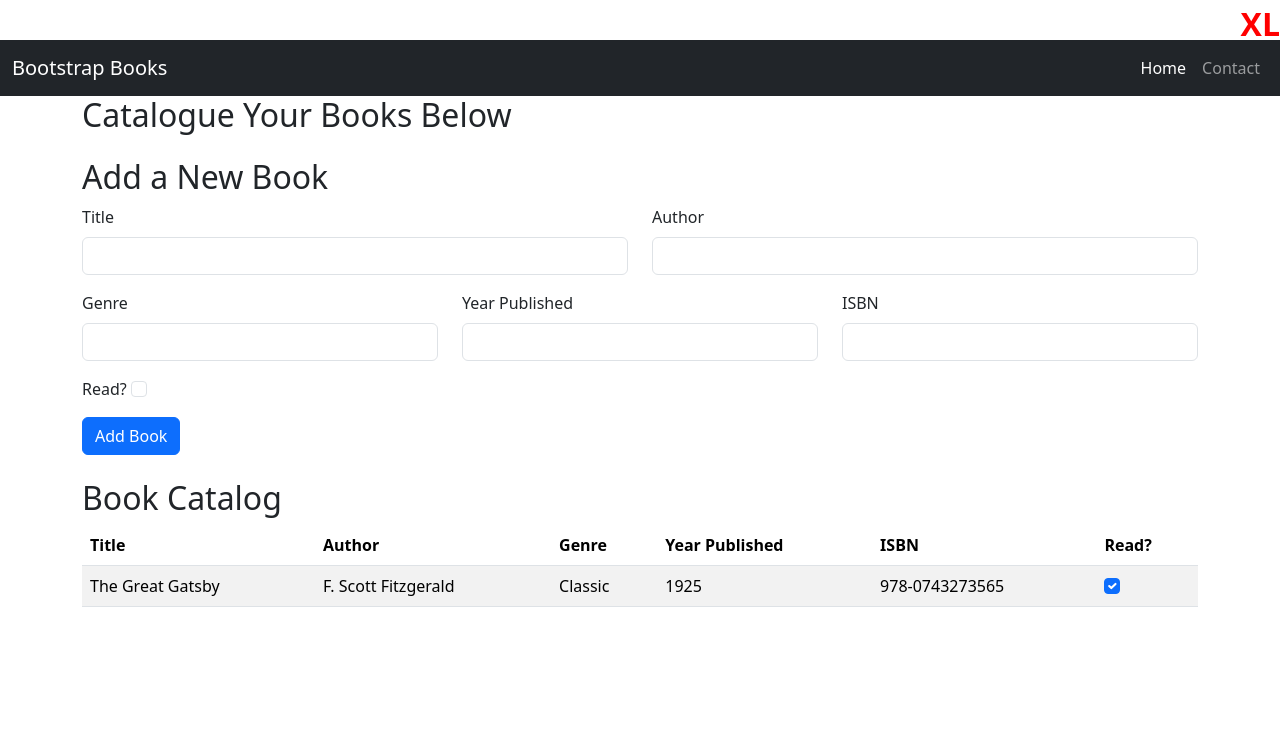
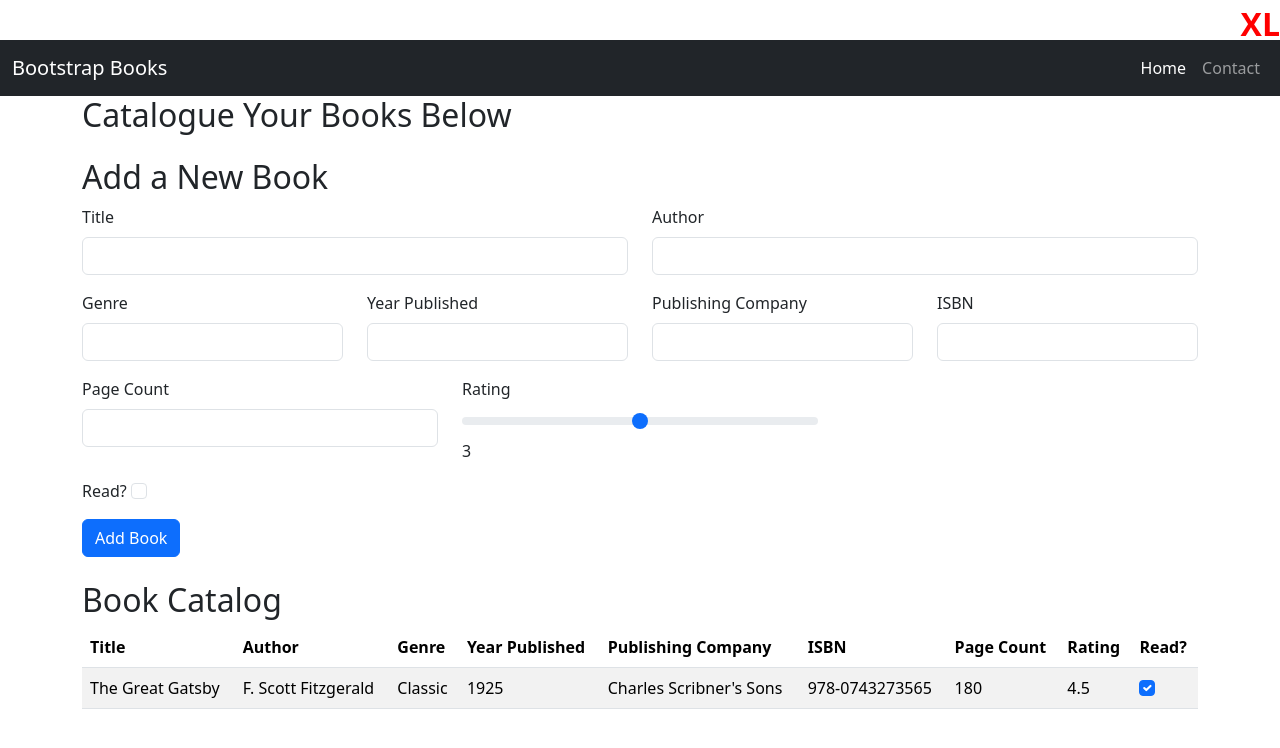
Before and after one commit to Exo-MDR-CD2000/Week2-Book-Catalog-Bootstrap, a website: page index.html in a window 1280 px wide. Drawn offline with nearby package versions, Linux system fonts and the light colour scheme.

Commit message:
wip publisher, pages, rating

```diff
--- a/index.html
+++ b/index.html
@@ -58,21 +58,37 @@
                 </div>
             </div>
             <div class="row">
-                <div class="col-md-4 mb-3">
+                <div class="col-md-3 mb-3">
                     <label for="genre" class="form-label">Genre</label>
                     <input type="text" class="form-control" id="genre" required>
                 </div>
-                <div class="col-md-4 mb-3">
+                <div class="col-md-3 mb-3">
                     <label for="year" class="form-label">Year Published</label>
                     <input type="number" class="form-control" id="year" required>
                 </div>
-                <div class="col-md-4 mb-3">
+                <div class="col-md-3 mb-3">
+                    <label for="publishingCompany" class="form-label">Publishing Company</label>
+                    <input type="text" class="form-control" id="publishingCompany" required>
+                </div>
+                <div class="col-md-3 mb-3">
                     <label for="isbn" class="form-label">ISBN</label>
                     <input type="text" class="form-control" id="isbn" required>
                 </div>
             </div>
             <div class="row">
-                <div class="col-12 mb-3">
+                <div class="col-4 mb-3">
+                    <label for="pageCount" class="form-label">Page Count</label>
+                    <input type="number" class="form-control" id="pageCount" required>
+                </div>
+                <!-- rating system goes here -->
+                <div class="col-4 mb-3">
+                    <label for="rating" class="form-label">Rating</label>
+                    <input type="range" class="form-range" id="rating" min="0" max="5" step="0.5" oninput="ratingValue.value = this.value" required>
+                    <output id="ratingValue">3</output>
+                </div>
+            </div>
+            <div class="row">
+                <div class="col-4 mb-3">
                     <label for="read" class="form-check-label">Read?</label>
                     <input type="checkbox" class="form-check-input" id="read">
                 </div>
@@ -91,9 +107,11 @@
                         <th>Author</th>
                         <th>Genre</th>
                         <th>Year Published</th>
+                        <th>Publishing Company</th>
                         <th>ISBN</th>
+                        <th>Page Count</th>
+                        <th>Rating</th>
                         <th>Read?</th>
-                        <!-- add checkmark for 'if read status' or 'currently reading status' -->
                     </tr>
                 </thead>
                 <tbody>
@@ -103,7 +121,10 @@
                         <td>F. Scott Fitzgerald</td>
                         <td>Classic</td>
                         <td>1925</td>
+                        <td>Charles Scribner's Sons</td>
                         <td>978-0743273565</td>
+                        <td>180</td>
+                        <td>4.5</td>
                         <td><input type="checkbox" class="form-check-input" checked></td>
                     </tr>
                     <!-- Add more book entries here -->
```
